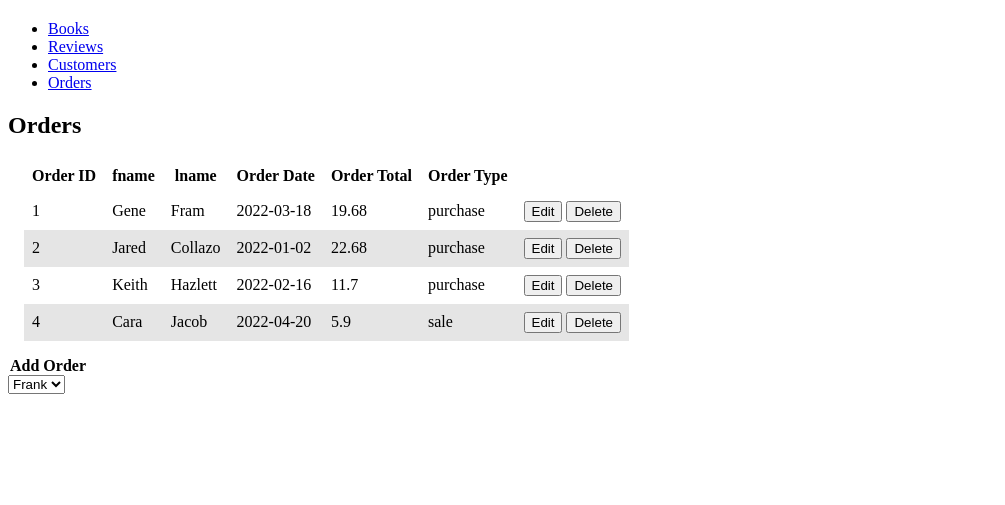
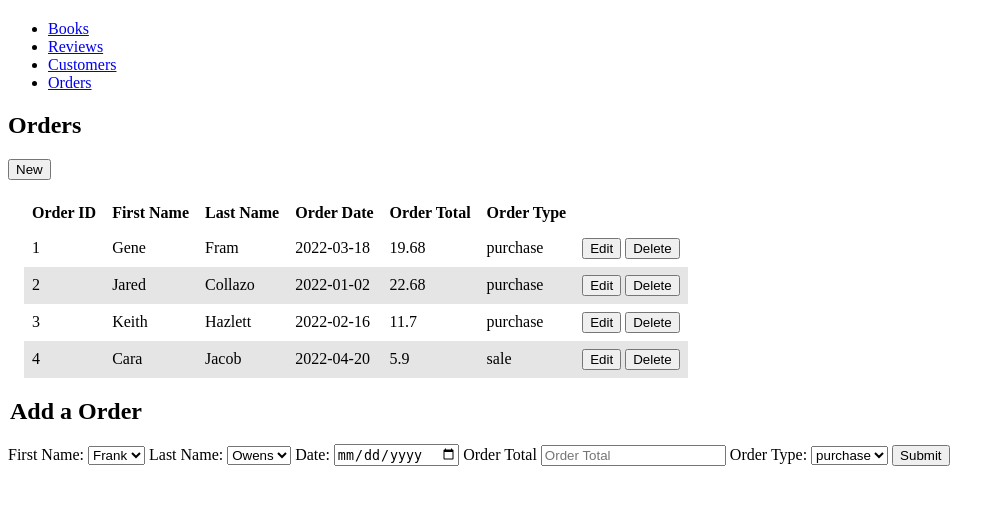
Before and after one commit to h3nry-m/Beaver_Bookstore, a Flask app: page /orders in a window 1280 px wide. Shown: the part 47-552 px from the top of the page, without its empty margins (0-1005 px from the left). Run offline with Flask 2, Linux system fonts and the light colour scheme.

Commit message:
Finished Add Order Section
finished html for adding an order to order page

```diff
--- a/app.py
+++ b/app.py
@@ -59,32 +59,32 @@ def CRUD_orders():
         [
             {
                 "idOrder": 1,
-                "fname": "Gene",
-                "lname": "Fram",
+                "firstName": "Gene",
+                "lastName": "Fram",
                 "orderDate": "2022-03-18",
                 "orderTotal": 19.68,
                 "orderType": "purchase"
             },
             {
                 "idOrder": 2,
-                "fname": "Jared",
-                "lname": "Collazo",
+                "firstName": "Jared",
+                "lastName": "Collazo",
                 "orderDate": "2022-01-02",
                 "orderTotal": 22.68,
                 "orderType": "purchase"
             },
             {
                 "idOrder": 3,
-                "fname": "Keith",
-                "lname": "Hazlett",
+                "firstName": "Keith",
+                "lastName": "Hazlett",
                 "orderDate": "2022-02-16",
                 "orderTotal": 11.70,
                 "orderType": "purchase"
             },
             {
                 "idOrder": 4,
-                "fname": "Cara",
-                "lname": "Jacob",
+                "firstName": "Cara",
+                "lastName": "Jacob",
                 "orderDate": "2022-04-20",
                 "orderTotal": 5.90,
                 "orderType": "sale"
@@ -92,12 +92,12 @@ def CRUD_orders():
         ],
         [
             {
-                "fname": "Frank",
-                "lname": "Owens"
+                "firstName": "Frank",
+                "lastName": "Owens"
             },
             {
-                "fname": "Ethan",
-                "lname": "Lopez"
+                "firstName": "Ethan",
+                "lastName": "Lopez"
             }
         ]
     ]
--- a/templates/orders.j2
+++ b/templates/orders.j2
@@ -7,18 +7,19 @@
     <thead>
     <tr>
         <th class="table_cell">Order ID</th>
-        <th class="table_cell">fname</th>
-        <th class="table_cell">lname</th>
+        <th class="table_cell">First Name</th>
+        <th class="table_cell">Last Name</th>
         <th class="table_cell">Order Date</th>
         <th class="table_cell">Order Total</th>
         <th class="table_cell">Order Type</th>
     </tr>
+    <input type="button" class="new" onclick="" value="New">
     <tbody>
     {% for item in orders[0] %}
     <tr>
         <td class="table_cell">{{item['idOrder']}}</td>
-        <td class="table_cell" >{{item['fname']}}</td>
-        <td class="table_cell" >{{item['lname']}}</td>
+        <td class="table_cell" >{{item['firstName']}}</td>
+        <td class="table_cell" >{{item['lastName']}}</td>
         <td class="table_cell">{{item['orderDate']}}</td>
         <td class="table_cell">{{item['orderTotal']}}</td>
         <td class="table_cell">{{item['orderType']}}</td>
@@ -31,16 +32,35 @@
 </table>
 
 <div class="create">
-    <form id="addOrder">
+    <form id="addOrder" method="post">
         <legend>
-            <strong> Add Order</strong>
+        <h2>Add a Order</h2>
         </legend>
-        <select name="customers" id="customers">
+        <labe>First Name:</label>
+        <select id="fname">
             {% for item in orders[1] %}
-           <option> {{item['fname']}}</option>
+           <option value="{{ request.form['firstName'] }}"> {{item['firstName']}}</option>
             {% endfor %}
+        </select>
+        <labe>Last Name:</label>
+        <select id="lname">
+            {% for item in orders[1] %}
+            <option value="{{ request.form['lastName'] }}"> {{item['lastName']}}</option>
+            {% endfor %}
+        </select>
+        <label>Date:</label>
+        <input value="{{ request.form['date'] }}" type="date">
+        <label for="orderTotal">Order Total</label>
+        <input type="number" name="Order Total"
+               placeholder="Order Total"
+               value="{{ request.form['orderTotal'] }}"></input>
+        <label>Order Type: </label>
+        <select id="orderType">
+            <option value="{{ request.form['orderType'] }}"> purchase </option>
+            <option value="{{ request.form['orderType'] }}"> sale </option>
+        </select>
+        <input type="button" class="submit" onclick="" value="Submit">
 
-        </select>
     </form>
 </div>
 {% endblock %}
```
